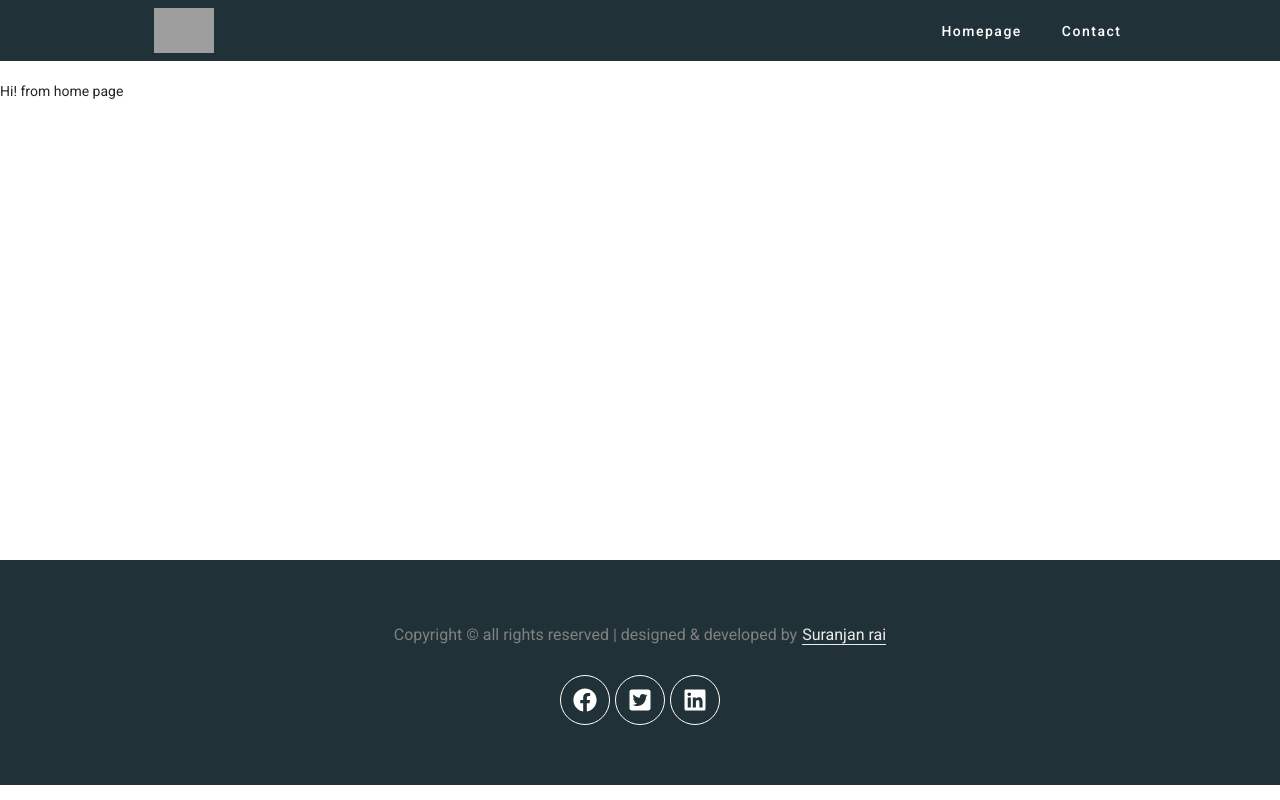
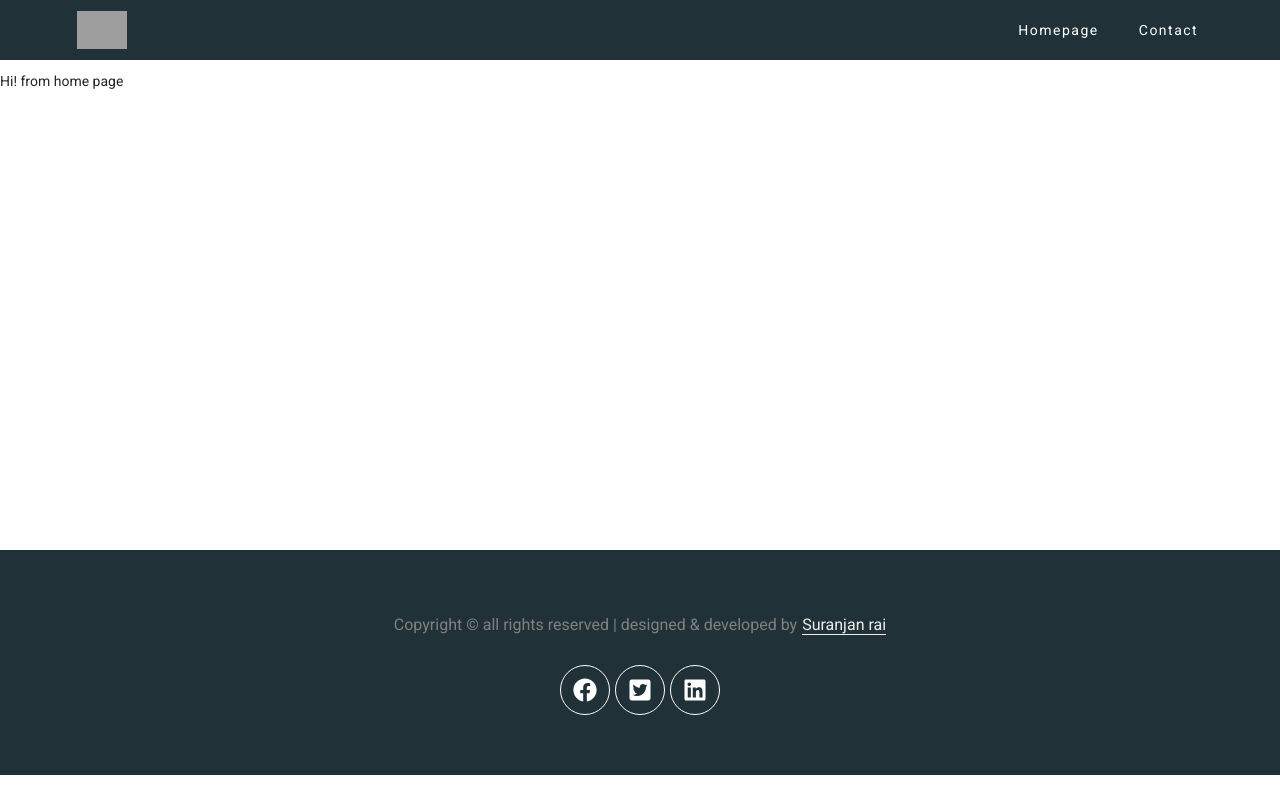
Before and after one commit to Suray54/Practise, a React (Create React App) app: page / in a window 1280 px wide. Built offline with nearby package versions, Linux system fonts and the light colour scheme; grey boxes are pictures that could not be loaded.

Commit message:
css format and flex-center no-padding

```diff
--- a/src/layouts/footer/footer.styles.scss
+++ b/src/layouts/footer/footer.styles.scss
@@ -22,9 +22,9 @@
       color: var(--color-light-grey);
       border-bottom: 0.5px solid var(--color-light-grey);
       &:hover {
+        border: none;
         text-decoration: none;
         color: var(--background);
-        border: none;
       }
     }
   }
--- a/src/layouts/layouts.styles.scss
+++ b/src/layouts/layouts.styles.scss
@@ -16,16 +16,16 @@ body {
 }
 
 :root {
+  --background: #eee;
   --background-dark: #bdbdbd;
   --background-color: #fafafa;
-  --background: #eee;
 
   --color-grey: grey;
   --color-dark-grey: #cfcfcf;
   --color-light-grey: #ececec;
 
+  --off-white: #f7f7f7;
   --color-white: #fff;
-  --off-white: #f7f7f7;
 
   --color-black: #000;
 
@@ -36,14 +36,14 @@ body {
   --light-shadow: 2px 5px 3px 0px rgba(0, 0, 0, 0.5);
   --dark-shadow: 4px 10px 5px 0px rgba(0, 0, 0, 0.5);
 
+  --primary: #203238;
   --secondary: #4db3ce;
-  --primary: #203238;
 
   --transparent-main: transparent;
 
+  --pink-main: #ed0076;
+  --green-main: #00a850;
   --orange-main: #ce4918;
-  --green-main: #00a850;
-  --pink-main: #ed0076;
   --purple-main: #878ab7;
   --yellow-main: #fdcb0f;
 }
@@ -57,6 +57,17 @@ body {
 }
 
 .space {
-  margin-top: 80px;
+  margin-top: 70px;
   min-height: 60vh;
 }
+
+.flex-center {
+  display: flex;
+  align-items: center;
+  justify-content: center;
+}
+
+.no-padding {
+  margin: 0;
+  padding: 0;
+}
--- a/src/layouts/nav/nav.styles.scss
+++ b/src/layouts/nav/nav.styles.scss
@@ -1,9 +1,9 @@
 .navbar {
-  padding: 0.5rem 12%;
+  width: 100%;
+  padding: 0.8rem 6%;
   background-color: var(--primary);
-  width: 100%;
   & img {
-    width: 6rem;
+    width: 5rem;
   }
   &-nav {
     & .nav-item {
@@ -12,11 +12,12 @@
       }
     }
     & .nav-link {
+      font-weight: 400;
       font-size: 1.4rem;
+      line-height: 3rem;
       letter-spacing: 1.5px;
-      font-weight: 500;
       color: var(--color-white);
-      line-height: 3rem;
+
       position: relative;
 
       &:hover {
@@ -34,17 +35,17 @@
         content: "";
         bottom: 0;
         left: 10%;
-        border-bottom: 3px solid var(--secondary);
         position: absolute;
+        transform: scale(0);
         transition: transform 0.5s ease-in-out;
-        transform: scale(0);
+        border-bottom: 1px solid var(--secondary);
       }
     }
   }
   &-toggler {
     i {
+      font-size: 2.2rem;
       color: var(--color-white);
-      font-size: 2.2rem;
     }
     i:active {
       color: var(--secondary);
@@ -58,8 +59,8 @@
 //     width: 5rem;
 //   }
 //   & .nav-link {
+//     font-weight: 600;
 //     font-size: 1.2rem;
 //     letter-spacing: 2px;
-//     font-weight: 600;
 //   }
 // }
```
